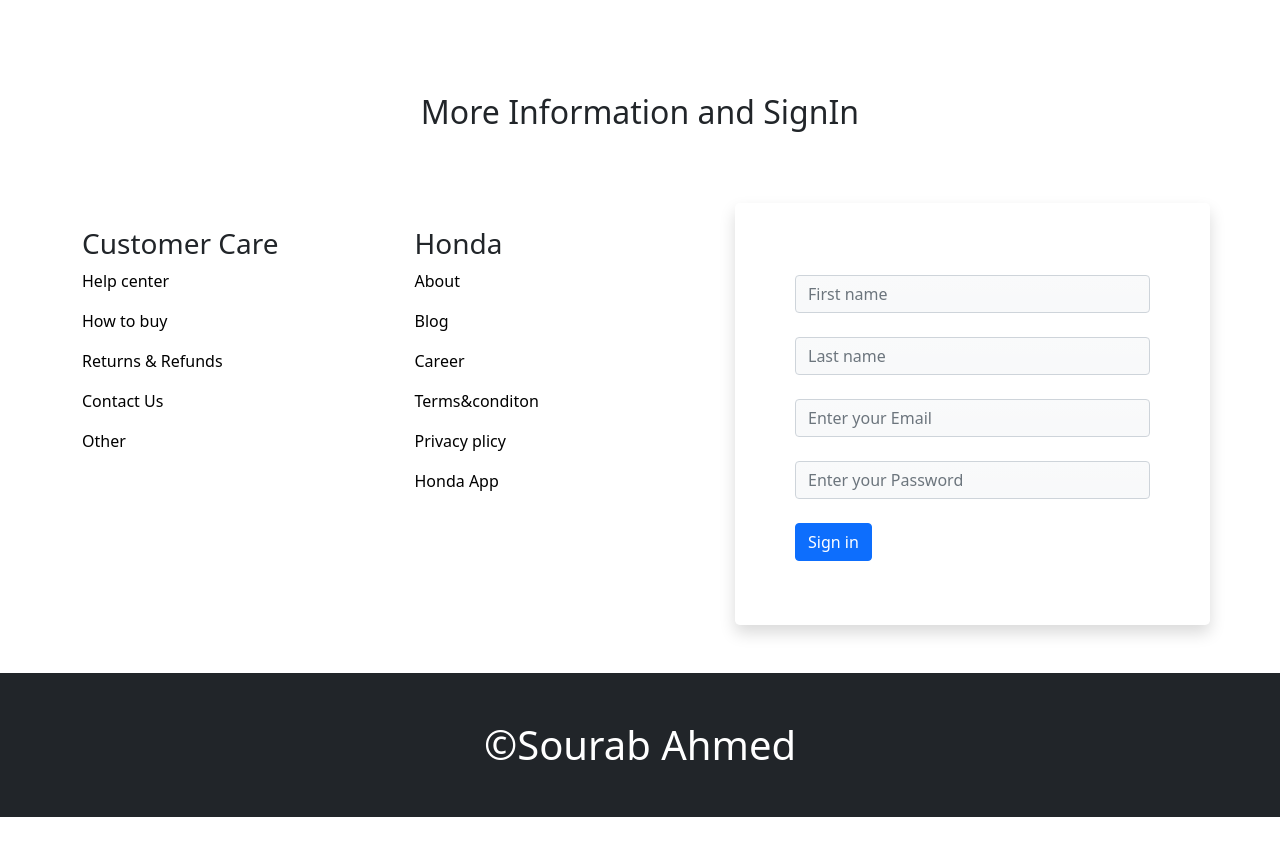
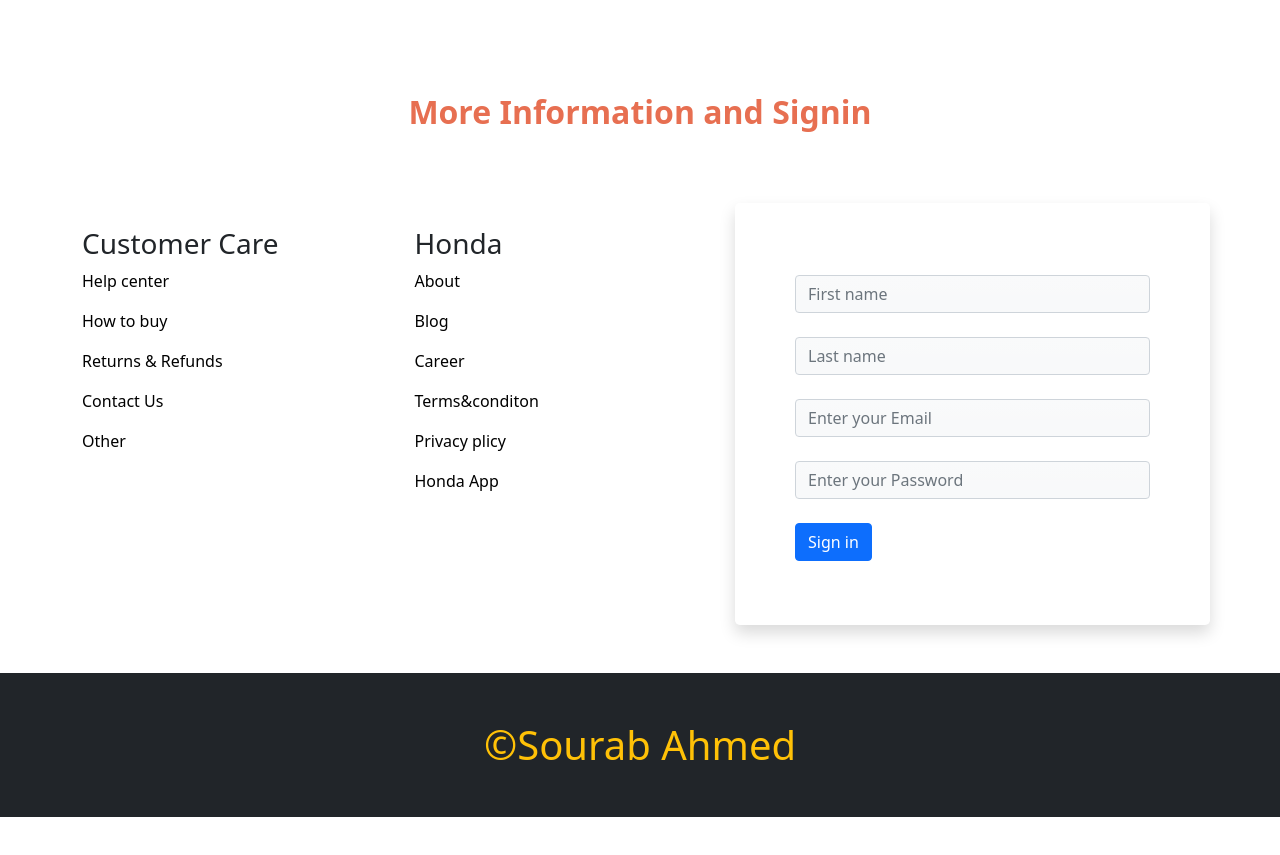
Before and after one commit to sourabahmed/honda-cbr-landing-page, a plain HTML site: page index.html in a window 1280 px wide. Shown: the part 3059-3914 px from the top of the page. Drawn offline with nearby package versions, Linux system fonts and the light colour scheme.

Commit message:
final-commit

```diff
--- a/index.html
+++ b/index.html
@@ -273,7 +273,7 @@
         <!-- Extra two section start -->
         <section>
             <div class="container">
-                <h2 class="my-5 text-center">More Information and SignIn</h2>
+                <h2 class="my-5 text-center fw-bold common-color">More Information and Signin</h2>
                 <div class="row">
                     <div class="col-12 col-lg-7">
                         <div class="row mt-5">
@@ -311,7 +311,7 @@
         <!-- Extra two section end -->
     </main>
     <footer class="bg-dark my-5">
-        <h1 class="text-white text-center p-5">&copy;Sourab Ahmed</h1>
+        <h1 class="text-warning text-center p-5">&copy;Sourab Ahmed</h1>
     </footer>
     <!-- bootstrap js link -->
     <script src="https://cdn.jsdelivr.net/npm/bootstrap@5.0.2/dist/js/bootstrap.bundle.min.js" integrity="sha384-MrcW6ZMFYlzcLA8Nl+NtUVF0sA7MsXsP1UyJoMp4YLEuNSfAP+JcXn/tWtIaxVXM" crossorigin="anonymous"></script>
```
